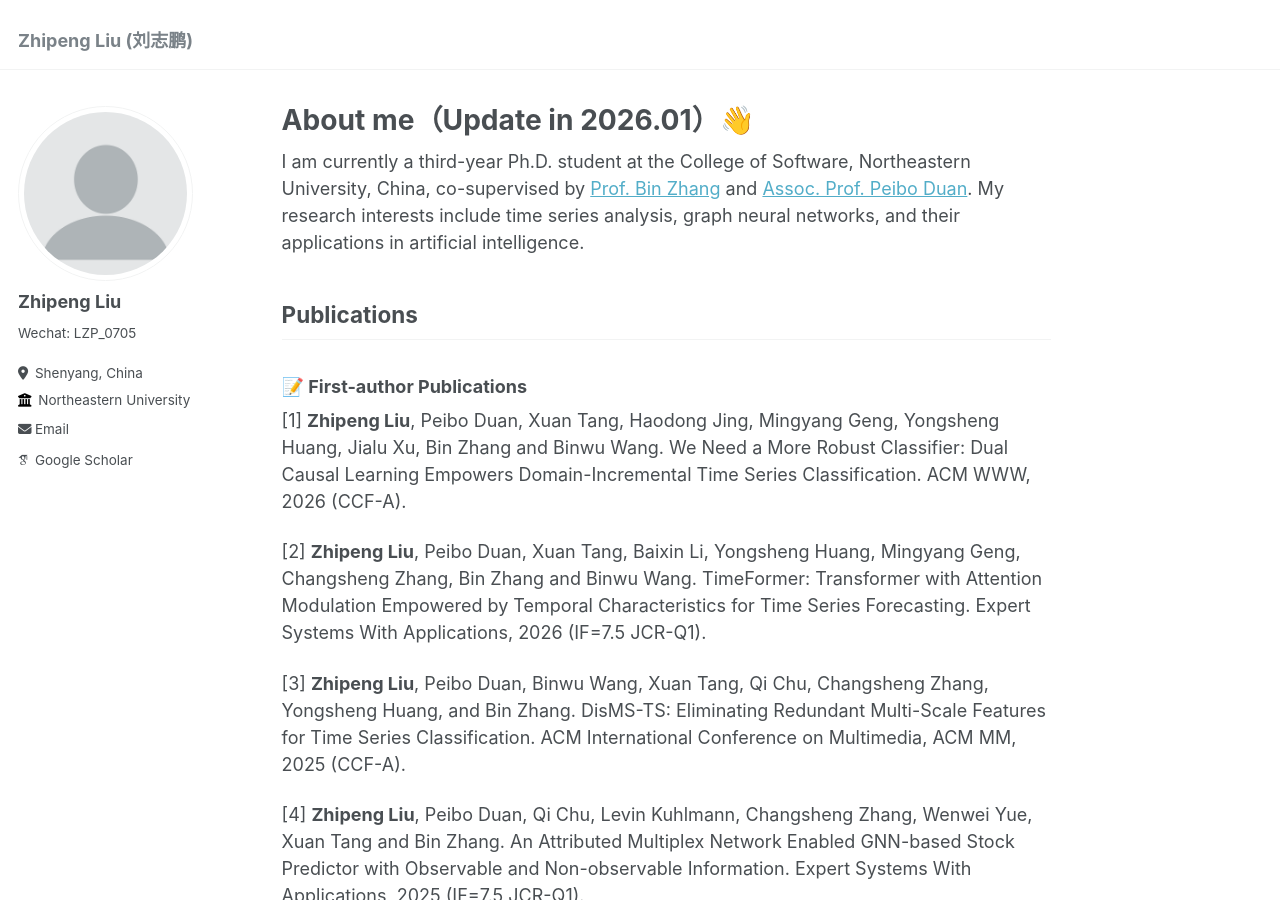
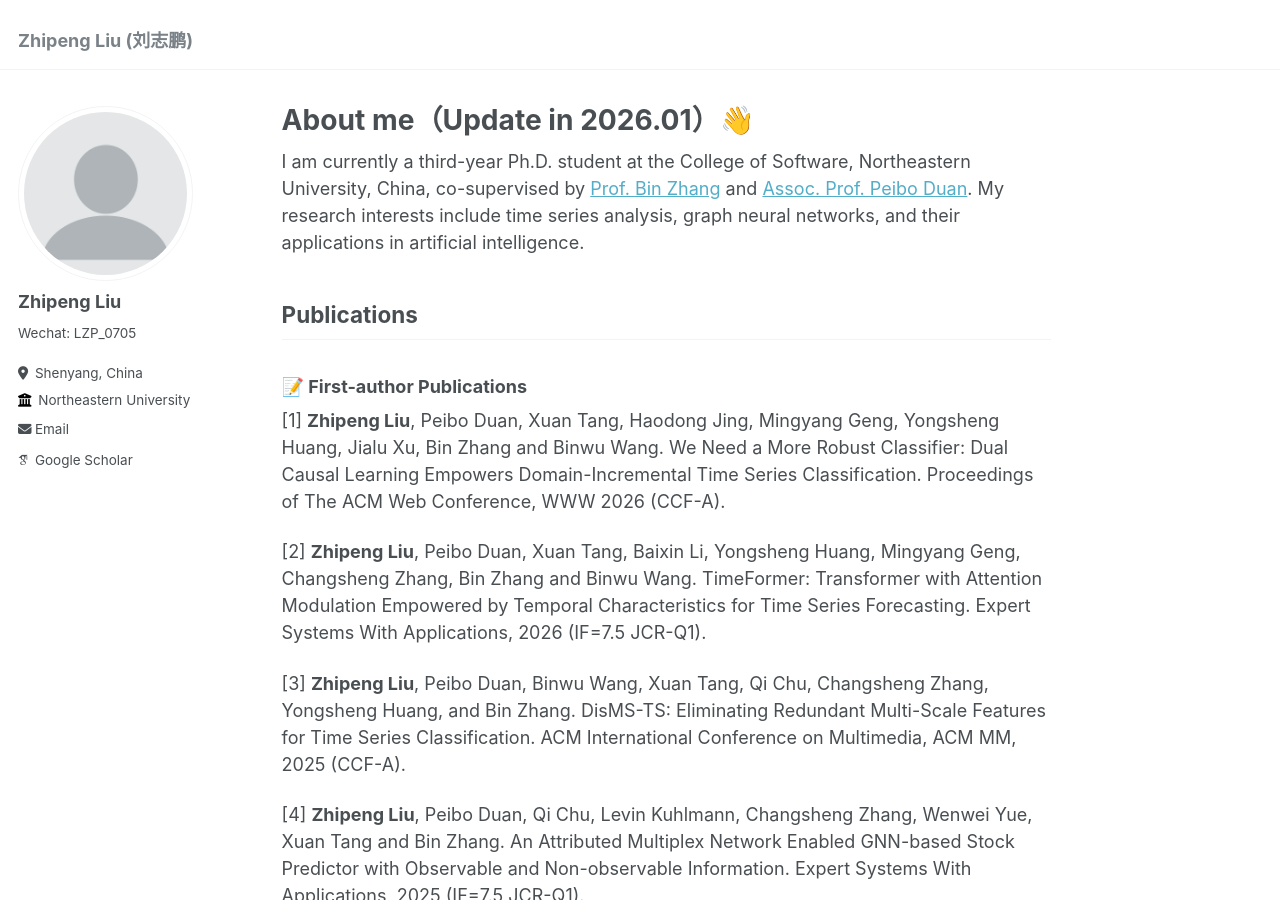
Before and after one commit to ZhipengLiu75/HomePage, a Jekyll site: the page built from _pages/about.md, in a window 1280 px wide and 900 px high. Built offline with Jekyll 4.4.1, drawn with Linux system fonts in a browser that asks for light colours; some web fonts are replaced.

Commit message:
Update about.md

```diff
--- a/_pages/about.md
+++ b/_pages/about.md
@@ -14,7 +14,7 @@ I am currently a third-year Ph.D. student at the College of Software, Northeaste
 
 ### 📝 First-author Publications
 
-[1] **Zhipeng Liu**, Peibo Duan, Xuan Tang, Haodong Jing, Mingyang Geng, Yongsheng Huang, Jialu Xu, Bin Zhang and Binwu Wang. We Need a More Robust Classifier: Dual Causal Learning Empowers Domain-Incremental Time Series Classification. ACM WWW, 2026 (CCF-A).
+[1] **Zhipeng Liu**, Peibo Duan, Xuan Tang, Haodong Jing, Mingyang Geng, Yongsheng Huang, Jialu Xu, Bin Zhang and Binwu Wang. We Need a More Robust Classifier: Dual Causal Learning Empowers Domain-Incremental Time Series Classification. Proceedings of The ACM Web Conference, WWW 2026 (CCF-A).
 
 [2] **Zhipeng Liu**, Peibo Duan, Xuan Tang, Baixin Li, Yongsheng Huang, Mingyang Geng, Changsheng Zhang, Bin Zhang and Binwu Wang. TimeFormer: Transformer with Attention Modulation Empowered by Temporal Characteristics for Time Series Forecasting. Expert Systems With Applications, 2026 (IF=7.5 JCR-Q1).
 
```
